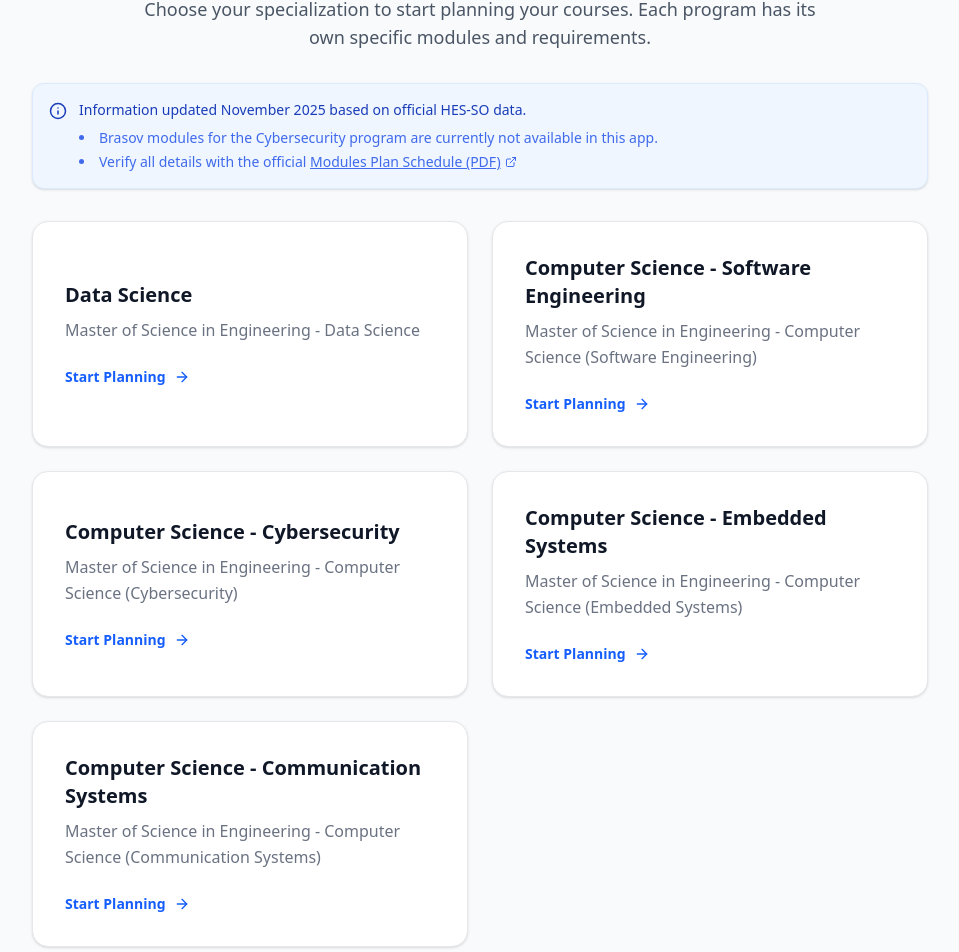
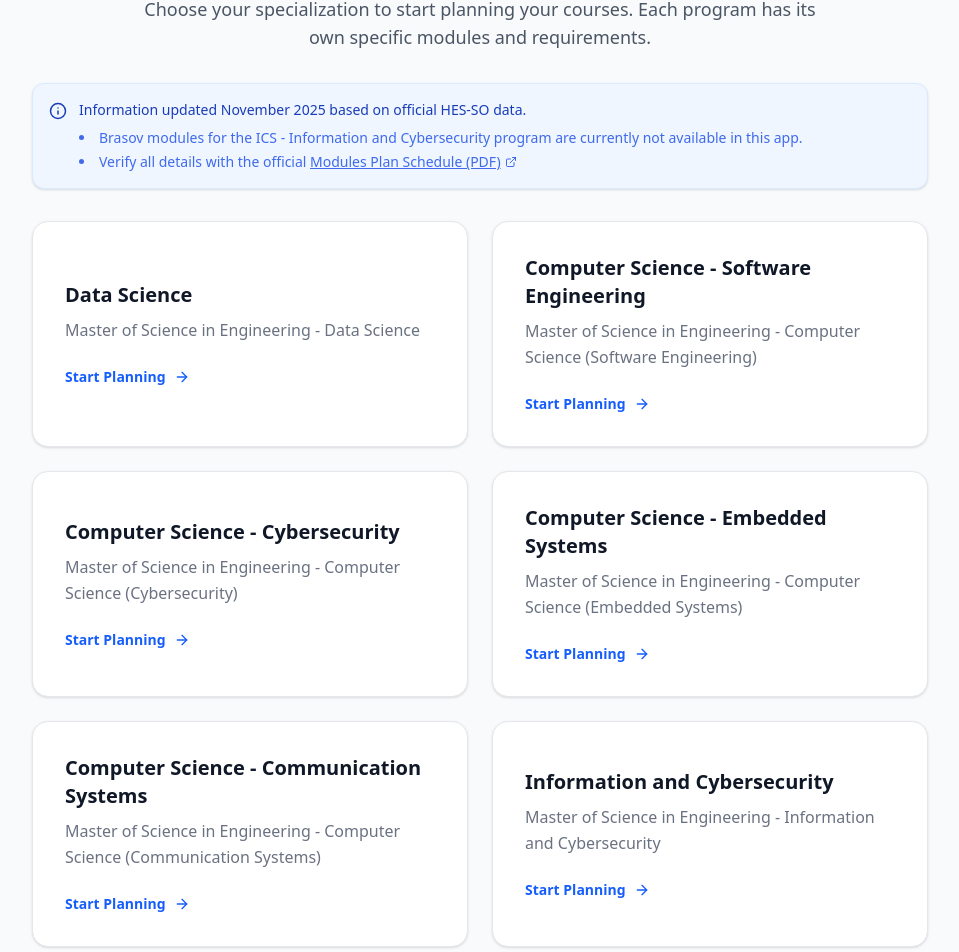
Before and after one commit to NoeBerdoz/hes-so-master-modules-planner, a React (Vite) app: page / in a window 1280 px wide. Shown: the part 173-1125 px from the top of the page, without its empty margins (160-1119 px from the left). Built offline with nearby package versions, Linux system fonts and the light colour scheme.

Commit message:
feat: add ICS program

```diff
--- a/src/components/ProgramSelector.tsx
+++ b/src/components/ProgramSelector.tsx
@@ -28,7 +28,7 @@ export const ProgramSelector: React.FC = () => {
                             Information updated November 2025 based on official HES-SO data.
                         </p>
                         <ul className="list-disc list-inside space-y-1 text-blue-700/80">
-                            <li>Brasov modules for the Cybersecurity program are currently not available in this app.</li>
+                            <li>Brasov modules for the ICS - Information and Cybersecurity program are currently not available in this app.</li>
                             <li>
                                 Verify all details with the official{' '}
                                 <a
--- a/src/data/programs.ts
+++ b/src/data/programs.ts
@@ -3,6 +3,7 @@ import softwareEngineeringCourses from '../../hes-so-master-cs-s-courses.json';
 import cyberSecurityCourses from '../../hes-so-master-cs-cy-courses.json';
 import embeddedSystemsCourses from '../../hes-so-master-cs-e-courses.json';
 import communicationSystemsCourses from '../../hes-so-master-cs-c-courses.json';
+import informationAndCybersecurityCourses from '../../hes-so-master-ics-courses.json';
 import type { Course } from '../types';
 
 export interface Program {
@@ -43,6 +44,12 @@ export const PROGRAMS: Program[] = [
         description: 'Master of Science in Engineering - Computer Science (Communication Systems)',
         courses: communicationSystemsCourses as Course[],
     },
+    {
+        id: 'ics',
+        name: 'Information and Cybersecurity',
+        description: 'Master of Science in Engineering - Information and Cybersecurity',
+        courses: informationAndCybersecurityCourses as Course[],
+    },
 ];
 
 export const getProgramById = (id: string): Program | undefined => {
```
